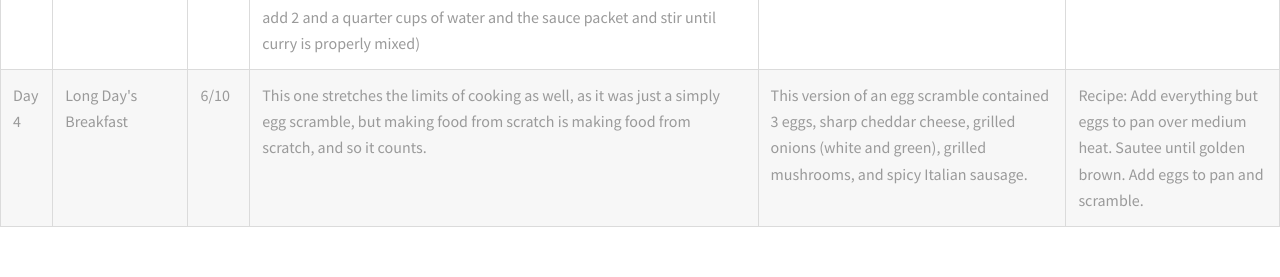
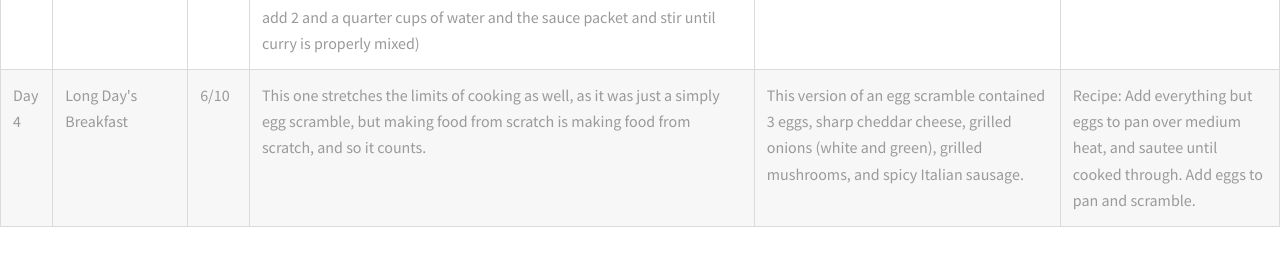
Before and after one commit to nfkenney/nfkenney.github.io, a plain HTML site: page cooking.html in a window 1280 px wide. Shown: the part 949-1226 px from the top of the page. Drawn offline with Linux system fonts and the light colour scheme.

Commit message:
clarified strings

```diff
--- a/cooking.html
+++ b/cooking.html
@@ -86,7 +86,7 @@
 								<td>6/10</td>
 								<td>This one stretches the limits of cooking as well, as it was just a simply egg scramble, but making food from scratch is making food from scratch, and so it counts. </td>
 								<td>This version of an egg scramble contained 3 eggs, sharp cheddar cheese, grilled onions (white and green), grilled mushrooms, and spicy Italian sausage.</td>
-								<td>Recipe: Add everything but eggs to pan over medium heat. Sautee until golden brown. Add eggs to pan and scramble.</td>
+								<td>Recipe: Add everything but eggs to pan over medium heat, and sautee until cooked through. Add eggs to pan and scramble.</td>
 							</tr>
 						</tbody>
 						<tfoot>
```
